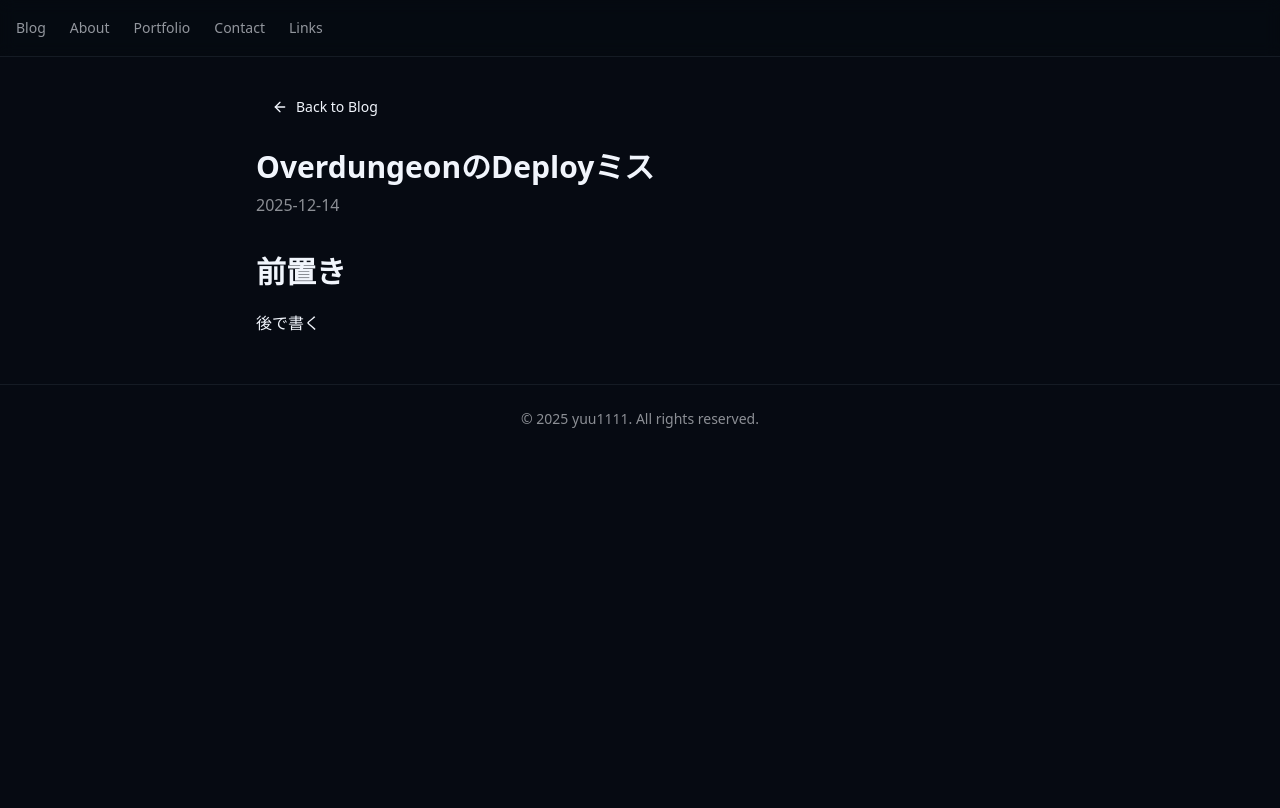
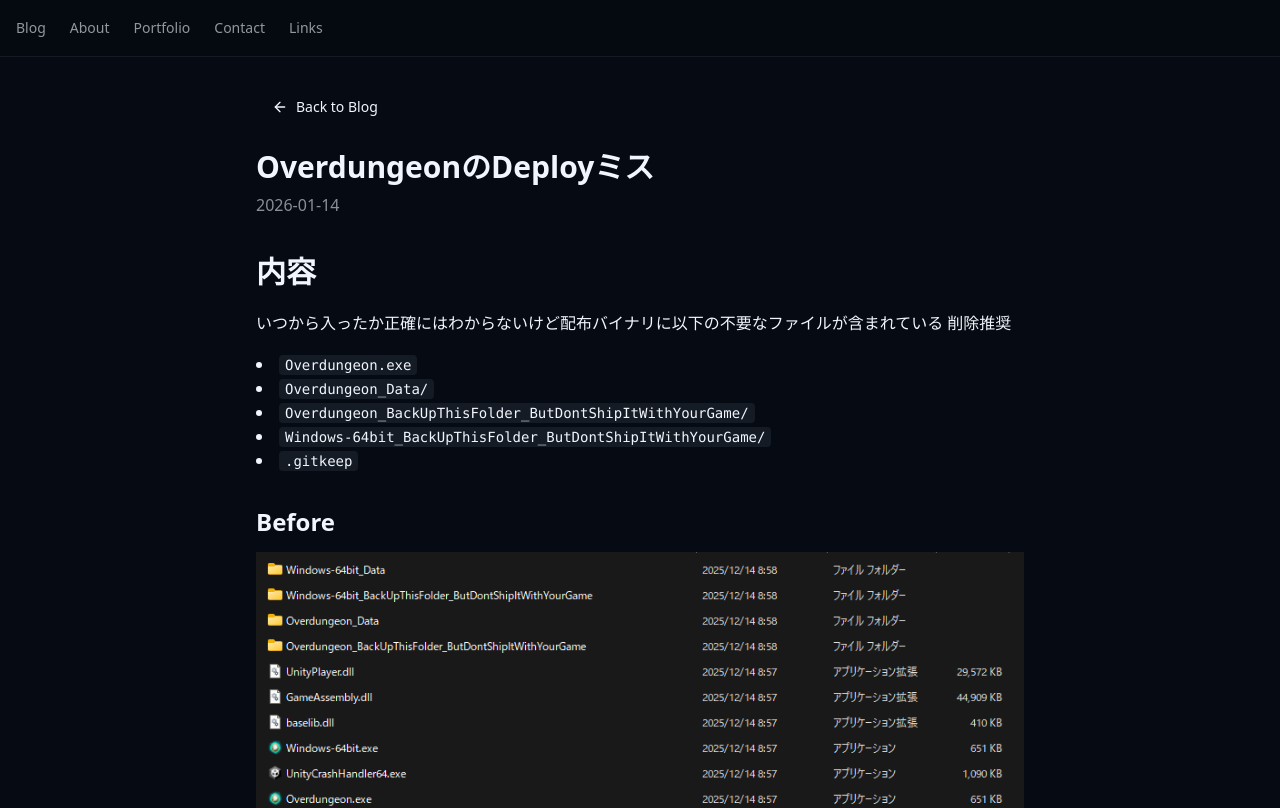
Before and after one commit to yuu1111/yuu1111.github.io, a React (Vite) app: page /blog/overdungeon-duplicate-files in a window 1280 px wide. Shown: the top 808 px of the page. Built offline with nearby package versions, Linux system fonts and the light colour scheme.

Commit message:
Add Overdungeon duplicate files blog post

```diff
--- a/content/blog/overdungeon-duplicate-files.mdx
+++ b/content/blog/overdungeon-duplicate-files.mdx
@@ -1,7 +1,23 @@
 export const frontmatter = {
   title: 'OverdungeonのDeployミス',
-  date: '2025-12-14',
+  date: '2026-01-14',
 }
 
-# 前置き
-後で書く
+# 内容
+
+いつから入ったか正確にはわからないけど配布バイナリに以下の不要なファイルが含まれている
+削除推奨
+
+- `Overdungeon.exe`
+- `Overdungeon_Data/`
+- `Overdungeon_BackUpThisFolder_ButDontShipItWithYourGame/`
+- `Windows-64bit_BackUpThisFolder_ButDontShipItWithYourGame/`
+- `.gitkeep`
+
+## Before
+
+![Before](/image/overdungeon-duplicate-files/Before.png)
+
+## After
+
+![After](/image/overdungeon-duplicate-files/After.png)
```
Also changed, not shown: public/image/overdungeon-duplicate-files/After.png (renamed from memo/After.png), public/image/overdungeon-duplicate-files/Before.png (renamed from memo/Before.png).
